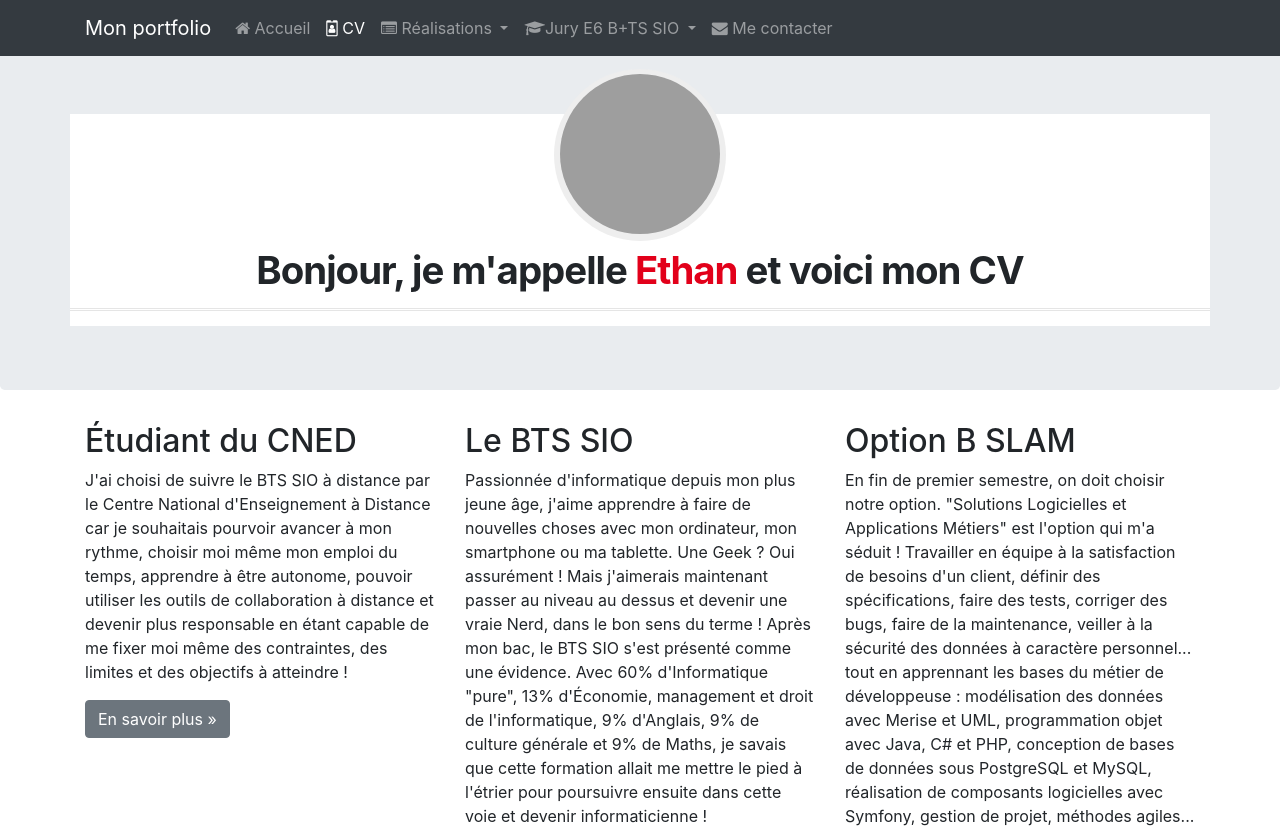
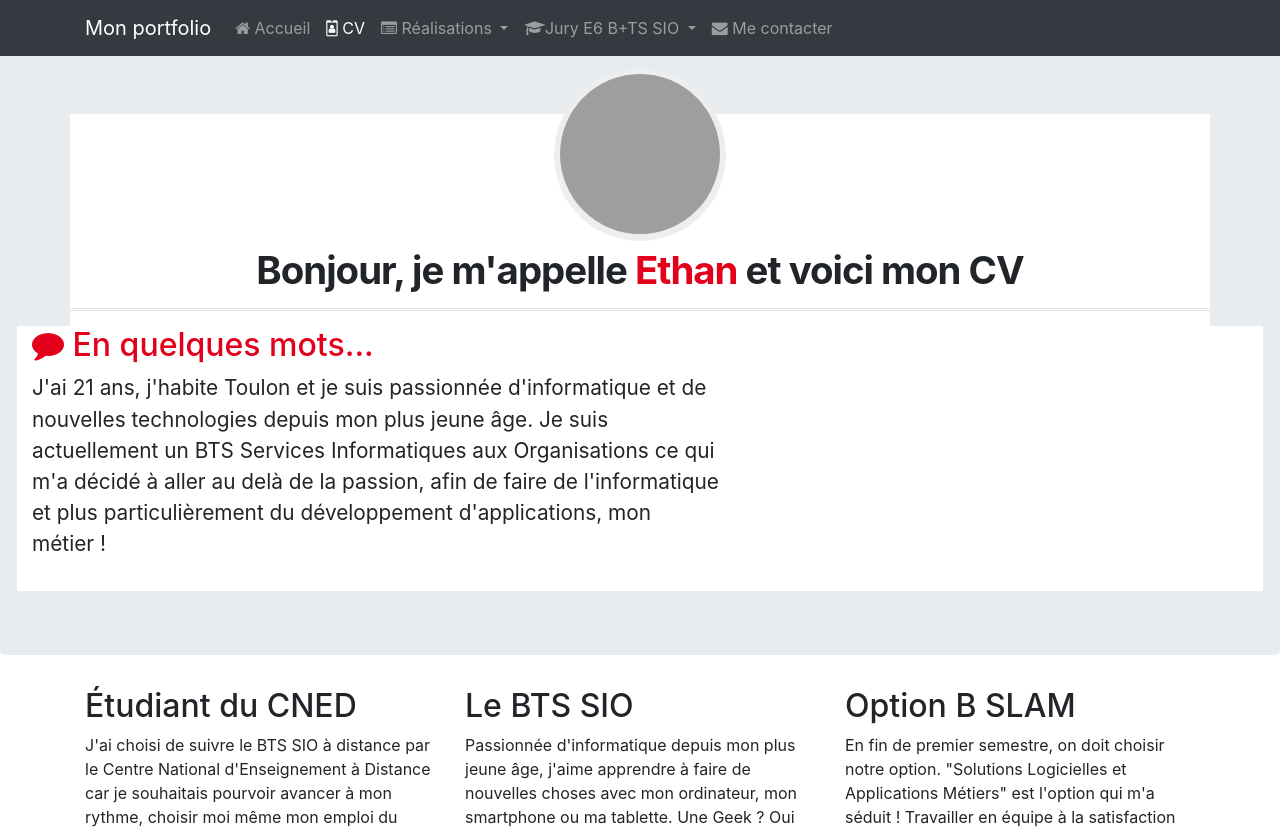
Before and after one commit to EthanBTS/EthanBTS, a PHP site: page /pages/cv.html in a window 1280 px wide. Shown: the top 831 px of the page. Run offline with PHP 8.4, Linux system fonts and the light colour scheme; grey boxes are pictures that could not be loaded.

Commit message:
Améliorer le cv / plus d'information / 1er partie
tache en cours

```diff
--- a/css/cv.css
+++ b/css/cv.css
@@ -13,3 +13,12 @@ body { padding-top: 50px; }
 #cv-intro::after { background: url('images/ligne.png'); /* Dossier "images" est un sous-
  dossier de "css" (à créer) */
  width: 100%; height: 3px; margin-top: 15px; content: ''; display: block;}
+
+
+/****************************************
+* Rubriques
+****************************************/
+.rubrique { margin-bottom: 15px; }
+.rubrique h2 { color: rgb(226,0,26); }
+.rubrique h2::before{ margin-right: 5px; }
+.rubrique p{ font-size: 1.3em; line-height: 1.5em; }
--- a/pages/cv.html
+++ b/pages/cv.html
@@ -19,6 +19,7 @@
         <title>Portfolio d'Ethan MF (BTS SIO 2027) </title> <!-- Porfolio changement de titre et présentation de mon BTS simple -->
         <link href="../css/cv.css" rel="stylesheet">
     </head>
+
 
 
     <body>
@@ -92,9 +93,25 @@
                         </div>
                     </div>
                 </div>
+            </div>
 
+            <div class="row cadreCV">
+                <div class="col-12 col-md-7">
+                    <!-- Partie gauche -->
+                    <div class="rubrique clearfix">
+                        <h2><span class="fa fa-comment"></span> En quelques mots...</h2>
+                        <p>J'ai 21 ans, j'habite Toulon et je suis passionnée d'informatique
+                            et de nouvelles technologies depuis mon plus jeune âge. Je suis actuellement
+                            un BTS Services Informatiques aux Organisations ce qui m'a décidé
+                            à aller au delà de la passion, afin de faire de l'informatique
+                            et plus particulièrement du développement d'applications,
+                            mon métier&nbsp;!</p>
                     </div>
                 </div>
+                </li>
+            </div>
+        </div>
+
 
         <footer>
             <div class="container">
```
